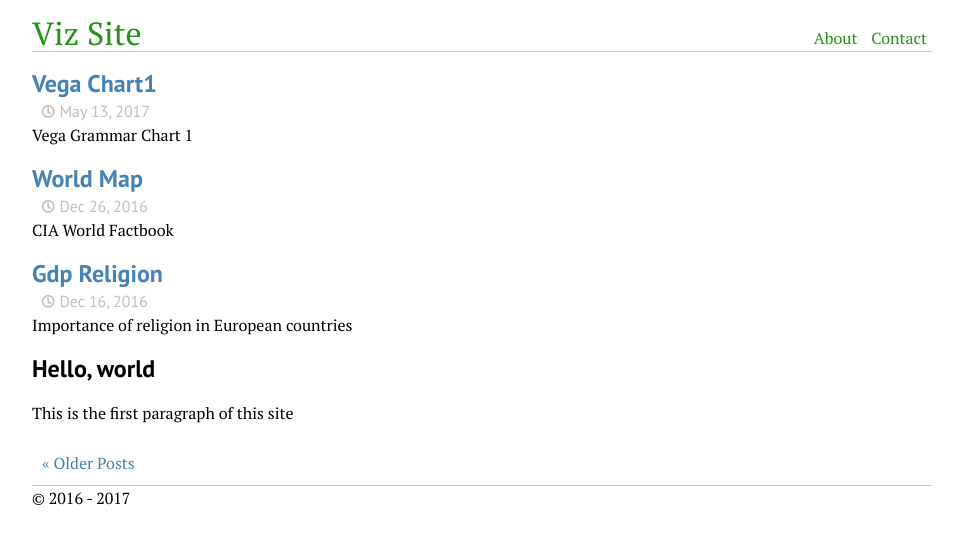
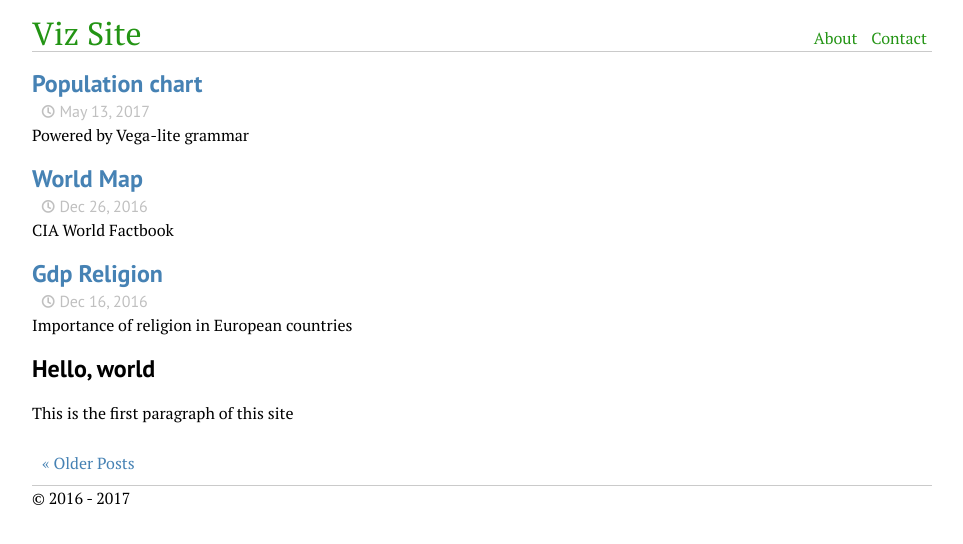
Before and after one commit to eixin/eixin.github.com, a Jekyll site: the page built from index.html, in a window 1280 px wide. Shown: the top 544 px of the page, without its empty margins (158-1121 px from the left). Built offline with Jekyll 4.4.1, drawn with Linux system fonts in a browser that asks for light colours; Markdown is read by kramdown in place of the engine named in the settings; the list of posts is cut into pages by our own code.

Commit message:
Updated 2017-05-13-vega-chart1.html

```diff
--- a/_posts/2017-05-13-vega-chart1.html
+++ b/_posts/2017-05-13-vega-chart1.html
@@ -2,7 +2,8 @@
 published: true
 layout: post
 category: Graph
-excerpt: Vega Grammar Chart 1
+excerpt: Powered by Vega-lite grammar
+title: Population chart
 ---
 <script src="https://d3js.org/d3.v3.min.js"></script>
 <script src="https://cdnjs.cloudflare.com/ajax/libs/vega/3.0.0-beta.30/vega.js"></script>
```
